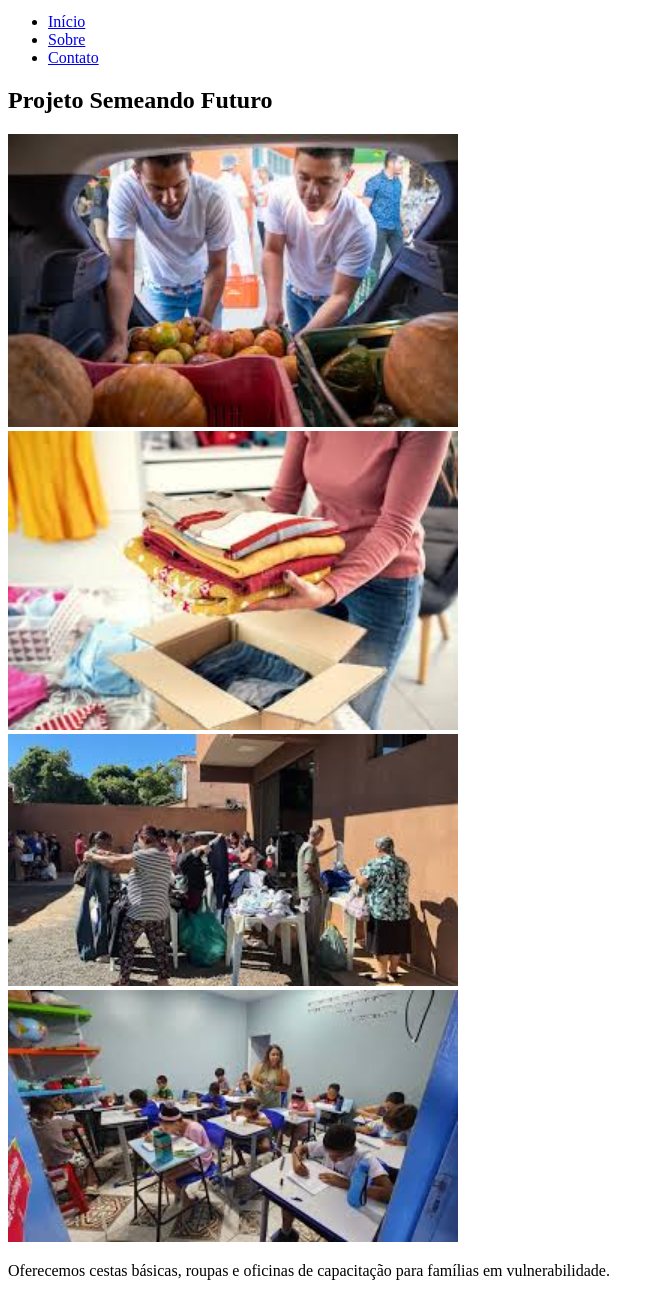
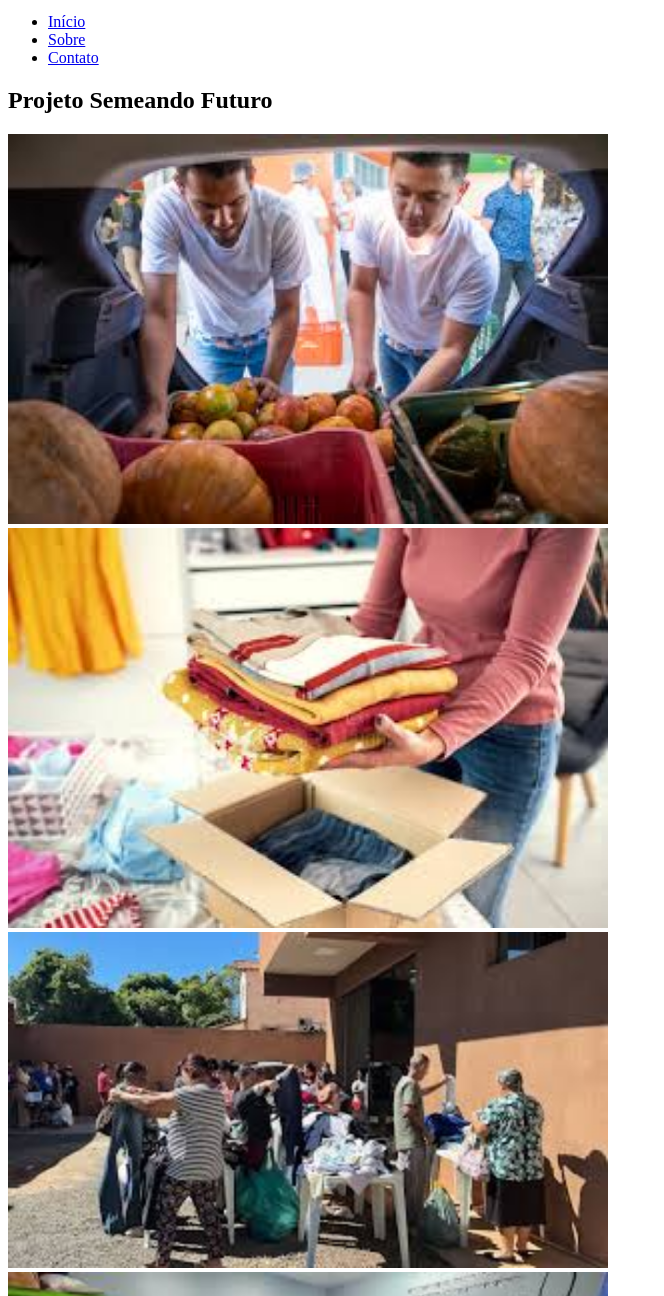
Before and after one commit to ninoreis22/EXPERIENCIA-PRATICA-3, a plain HTML site: page projetos.html in a window 1280 px wide. Shown: the part 104-1400 px from the top of the page, without its empty margins (0-664 px from the left). Drawn offline with Linux system fonts and the light colour scheme.

Commit message:
Update projetos.html

```diff
--- a/projetos.html
+++ b/projetos.html
@@ -21,18 +21,18 @@
   <main>
     <section>
       <h2>Projeto Semeando Futuro</h2>
-      <img src="img/doacao.jpg" alt="Distribuição de alimentos" width="450">
+      <img src="img/doacao.jpg" alt="Distribuição de alimentos" width="600">
     </section>
 
     <section>
-      <img src="img/roupa.jpg" alt="Distribuição de roupas" width="450">
+      <img src="img/roupa.jpg" alt="Distribuição de roupas" width="600">
     </section>
 
     <section>
-       <img src="img/roupa1.jpg" alt="Distribuição de mais roupas" width="450">
+       <img src="img/roupa1.jpg" alt="Distribuição de mais roupas" width="600">
 
     <section>
-       <img src="img/oficina.jpg" alt="Oficinas de capacitação" width="450">
+       <img src="img/oficina.jpg" alt="Oficinas de capacitação" width="600">
     </section>
       <p>Oferecemos cestas básicas, roupas e oficinas de capacitação para famílias em vulnerabilidade.</p>
     </section>
```
